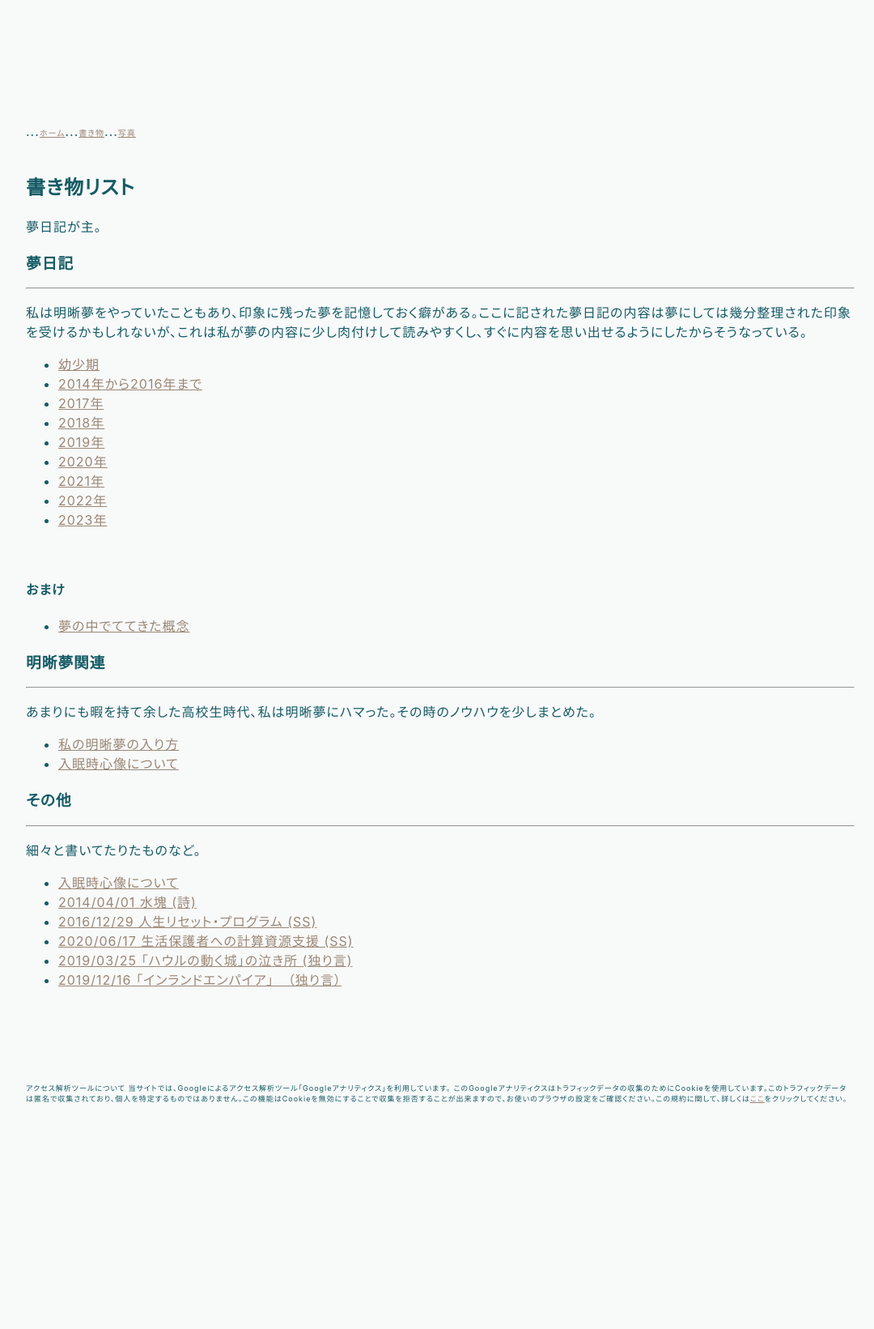
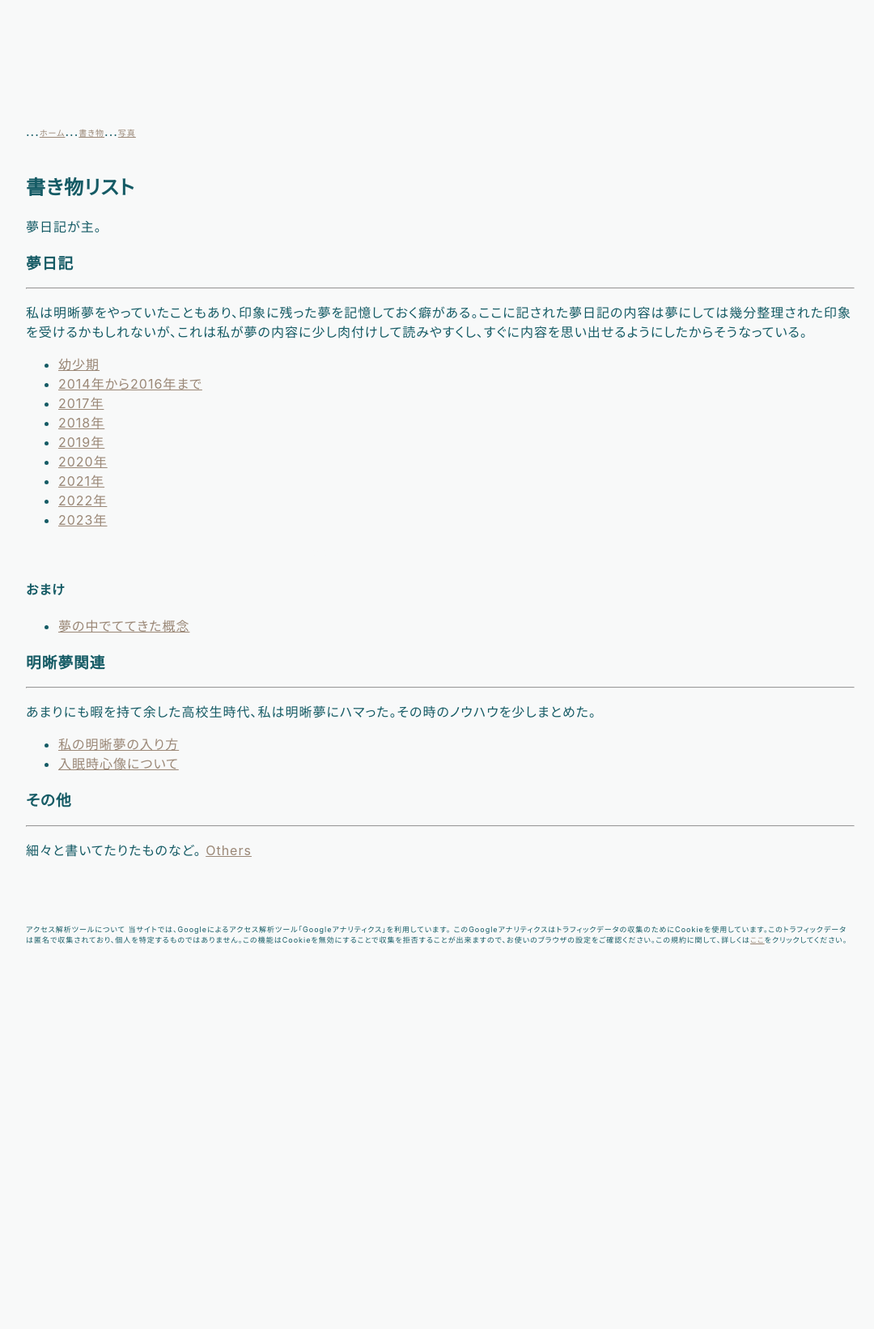
Before and after one commit to hihumi-riku/hihumi-riku.github.io, a Jekyll site: the page built from writings_list.md, in a window 1280 px wide. Shown: the whole page at 81% size, without its empty margins (96-1176 px from the left). Built offline with Jekyll 4.4.1, drawn with Linux system fonts in a browser that asks for light colours; after the commit the page ends 1445 px from its top, so only the background shows below that.

Commit message:
Update writings_list.md

```diff
--- a/writings_list.md
+++ b/writings_list.md
@@ -40,11 +40,4 @@ title: 書き物リスト
 ### その他
 ---
 細々と書いてたりたものなど。
-- [入眠時心像について](/2019/01/29/hypnagogic_imagery.html)
-- [2014/04/01 水塊 (詩)](/2019/01/25/water_mass.html)
-- [2016/12/29 人生リセット・プログラム (SS)](/2019/11/27/life_reset_program.html)
-- [2020/06/17 生活保護者への計算資源支援 (SS)](/2020/06/17/computer_resources_agency.html)
-- [2019/03/25 「ハウルの動く城」の泣き所 (独り言)](/2019/12/03/howls_review.html)
-- [2019/12/16 「インランドエンパイア」　（独り言）](2019/12/16/inland_empire.html)
-
-<a href="/2019/11/27/others_list.html" style="color:#F8F9F9;"> Others </a>
+<a href="/2019/11/27/others_list.html"> Others </a>
```
